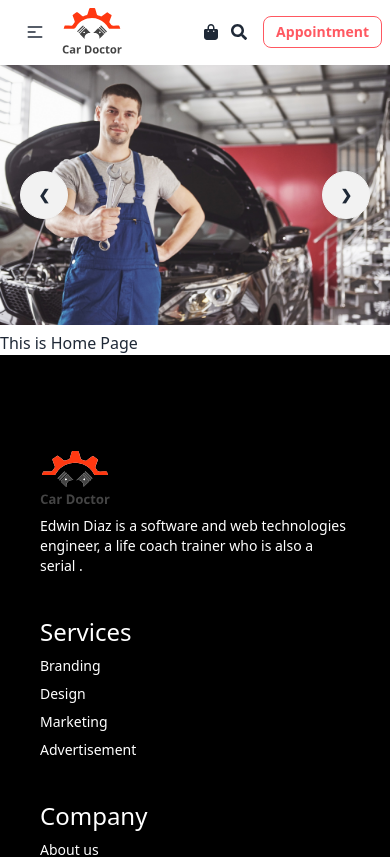
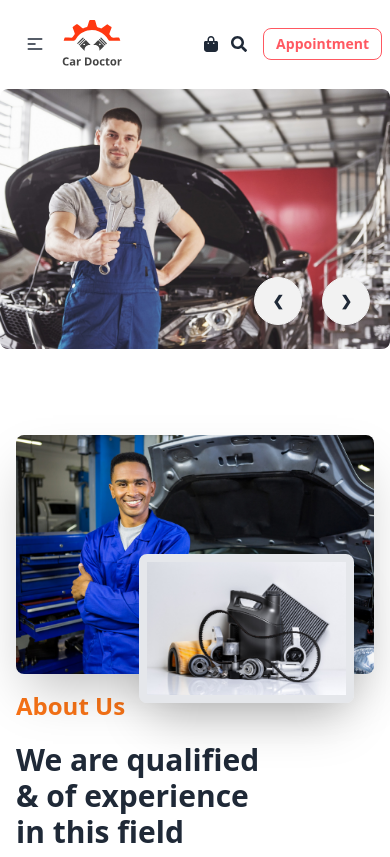
Before and after one commit to swadebsharma6/genious-car-doctor, a React (Vite) app: page / in a window 390 px wide. Shown: the top 857 px of the page. Built offline with nearby package versions, Linux system fonts and the light colour scheme.

Commit message:
added about section and fixed slider problem

```diff
--- /dev/null
+++ b/src/Utils/bannerSlide.jsx
@@ -0,0 +1,46 @@
+import image1 from '../assets/images/banner/1.jpg';
+import image2 from '../assets/images/banner/2.jpg';
+import image3 from '../assets/images/banner/3.jpg';
+import image4 from '../assets/images/banner/4.jpg';
+import image5 from '../assets/images/banner/5.jpg';
+import image6 from '../assets/images/banner/6.jpg';
+
+
+export const bannerData =[
+    {
+      image: image1,
+      prev: 6,
+      id:1,
+      next:2
+    },
+    {
+      image: image2,
+      prev: 1,
+      id:2,
+      next:3
+    },
+    {
+      image: image3,
+      prev: 2,
+      id:3,
+      next:4
+    },
+    {
+      image: image4,
+      prev: 3,
+      id:4,
+      next:5
+    },
+    {
+      image: image5,
+      prev: 4,
+      id:5,
+      next:6
+    },
+    {
+      image: image6,
+      prev: 5,
+      id:6,
+      next:1
+    },
+  ]
--- /dev/null
+++ b/src/components/Banner.css
@@ -0,0 +1,6 @@
+.carousel-img:after {
+  position: absolute;
+  width: 100%;
+  height: 100%;
+  background: linear-gradient(to right, #161616 0%, rgba(26, 25, 25, 0) 100%);
+}
--- a/src/components/Banner.jsx
+++ b/src/components/Banner.jsx
@@ -1,45 +1,17 @@
-import image1 from '../assets/images/banner/1.jpg';
-import image2 from '../assets/images/banner/2.jpg';
-import image3 from '../assets/images/banner/3.jpg';
-import image4 from '../assets/images/banner/4.jpg';
-// import image5 from '../assets/images/banner/5.jpg';
-// import image6 from '../assets/images/banner/6.jpg';
+import { bannerData } from "../Utils/bannerSlide";
+import "./Banner.css";
+import Slider from "./Slider";
 
 const Banner = () => {
-    return (
-        <section>
-        <div className="carousel w-full">
-        <div id="slide1" className="carousel-item relative w-full">
-          <img src={image1} alt='Image1' className="w-full" />
-          <div className="absolute flex justify-between transform -translate-y-1/2 left-5 right-5 top-1/2">
-            <a href="#slide4" className="btn btn-circle">❮</a>
-            <a href="#slide2" className="btn btn-circle">❯</a>
-          </div>
-        </div>
-        <div id="slide2" className="carousel-item relative w-full">
-          <img src={image2} alt='image2' className="w-full" />
-          <div className="absolute flex justify-between transform -translate-y-1/2 left-5 right-5 top-1/2">
-            <a href="#slide1" className="btn btn-circle">❮</a>
-            <a href="#slide3" className="btn btn-circle">❯</a>
-          </div>
-        </div>
-        <div id="slide3" className="carousel-item relative w-full">
-          <img src={image3} alt='image3' className="w-full" />
-          <div className="absolute flex justify-between transform -translate-y-1/2 left-5 right-5 top-1/2">
-            <a href="#slide2" className="btn btn-circle">❮</a>
-            <a href="#slide4" className="btn btn-circle">❯</a>
-          </div>
-        </div>
-        <div id="slide4" className="carousel-item relative w-full">
-          <img src={image4}  alt='image4' className="w-full" />
-          <div className="absolute flex justify-between transform -translate-y-1/2 left-5 right-5 top-1/2">
-            <a href="#slide3" className="btn btn-circle">❮</a>
-            <a href="#slide1" className="btn btn-circle">❯</a>
-          </div>
-        </div>
+  return (
+    <section className="mb-16">
+      <div className="carousel w-full rounded-md lg:h-[600px]">
+        {bannerData.map((slide) => (
+          <Slider key={slide.id} slide={slide}></Slider>
+        ))}
       </div>
-        </section>
-    );
+    </section>
+  );
 };
 
 export default Banner;
--- /dev/null
+++ b/src/components/Slider.jsx
@@ -0,0 +1,31 @@
+import "./Banner.css";
+
+const Slider = ({slide}) => {
+    // console.log(slide)
+    const {id, prev, next, image} = slide;
+    return (
+        <div id={`slide${id}`} className="carousel-item relative w-full ">
+         <div className='carousel-img'>
+         <img src={image} alt='image2' className="lg:w-full  rounded-lg bg-cover" />
+         </div>
+          <div className="absolute flex justify-end transform -translate-y-1/2 left-5 right-5 bottom-0 gap-x-5">
+            <a href={`#slide${prev}`} className="btn btn-circle">❮</a>
+            <a href={`#slide${next}`}  className="btn btn-circle">❯</a>
+          </div>
+        </div>
+    );
+};
+
+export default Slider;
+
+// <div className="absolute flex justify-start transform -translate-y-1/2 left-24  top-1/2">
+// <div className='p-10 text-white space-y-5'>
+// <h2 className='md:text-6xl text-4xl font-bold text-gray-400 w-3/4'> Affordable
+// <br />Price For  <span className="text-secondary text-opacity-90">Car  Servicing</span></h2>
+// <p className='text-lg w-3/4'>There are many variations of passages of  available, but the majority have suffered alteration in some form .</p>
+// <div>
+// <button className="btn btn-secondary mr-10">Discover More</button>
+// <button className="btn  btn-neutral ">Latest Project</button>
+// </div>
+// </div>
+// </div>
--- a/src/pages/About.jsx
+++ b/src/pages/About.jsx
@@ -1,10 +1,29 @@
-
+import parts from '../assets/images/about_us/parts.jpg';
+import person from '../assets/images/about_us/person.jpg';
 
 const About = () => {
     return (
-        <div>
-            <h2>This is About Page</h2>
+        <section className="mb-16">
+        <div className="hero">
+        <div className="hero-content flex-col lg:flex-row">
+          <div className="relative lg:w-1/2">
+          <img src={person} alt='person' className="lg:w-4/5 h-full rounded-lg shadow-2xl" />
+          <img src={parts}  alt='parts' className=" absolute right-5 top-1/2 w-3/5 rounded-lg shadow-2xl border-8" />
+          </div>
+          <div className="lg:w-1/2">
+          <h2 className="text-2xl font-bold mb-5 text-orange-500">About Us</h2>
+            <h1 className="md:text-5xl text-3xl font-bold">We are qualified <br />
+             & of experience <br />
+              in this field</h1>
+            <p className="py-6">There are many variations of passages of Lorem Ipsum available, but the majority have suffered alteration in some form, by injected humour, or randomised words which dont look even slightly believable.
+            <br />
+            the majority have suffered alteration in some form, by injected humour, or randomised words which dont look even slightly believable.
+            </p>
+            <button className="btn btn-secondary">Get More Info</button>
+          </div>
         </div>
+      </div>
+        </section>
     );
 };
 
--- a/src/pages/Home/Home.jsx
+++ b/src/pages/Home/Home.jsx
@@ -1,12 +1,13 @@
 import Banner from "../../components/Banner";
 import Footer from "../../shared/Footer/Footer";
+import About from "../About";
 
 
 const Home = () => {
     return (
         <div>
-            <Banner/>
-           <h2>This is Home Page</h2>
+           <Banner/>
+           <About/>
            <Footer/>
         </div>
     );
--- a/src/shared/Header/Header.jsx
+++ b/src/shared/Header/Header.jsx
@@ -10,7 +10,7 @@ const Header = () => {
 
 
     return (
-        <nav className="navbar bg-base-100">
+        <nav className="navbar bg-base-100 my-3">
   <div className="navbar-start">
     <div className="dropdown">
       <div tabIndex={0} role="button" className="btn btn-ghost lg:hidden">
```
